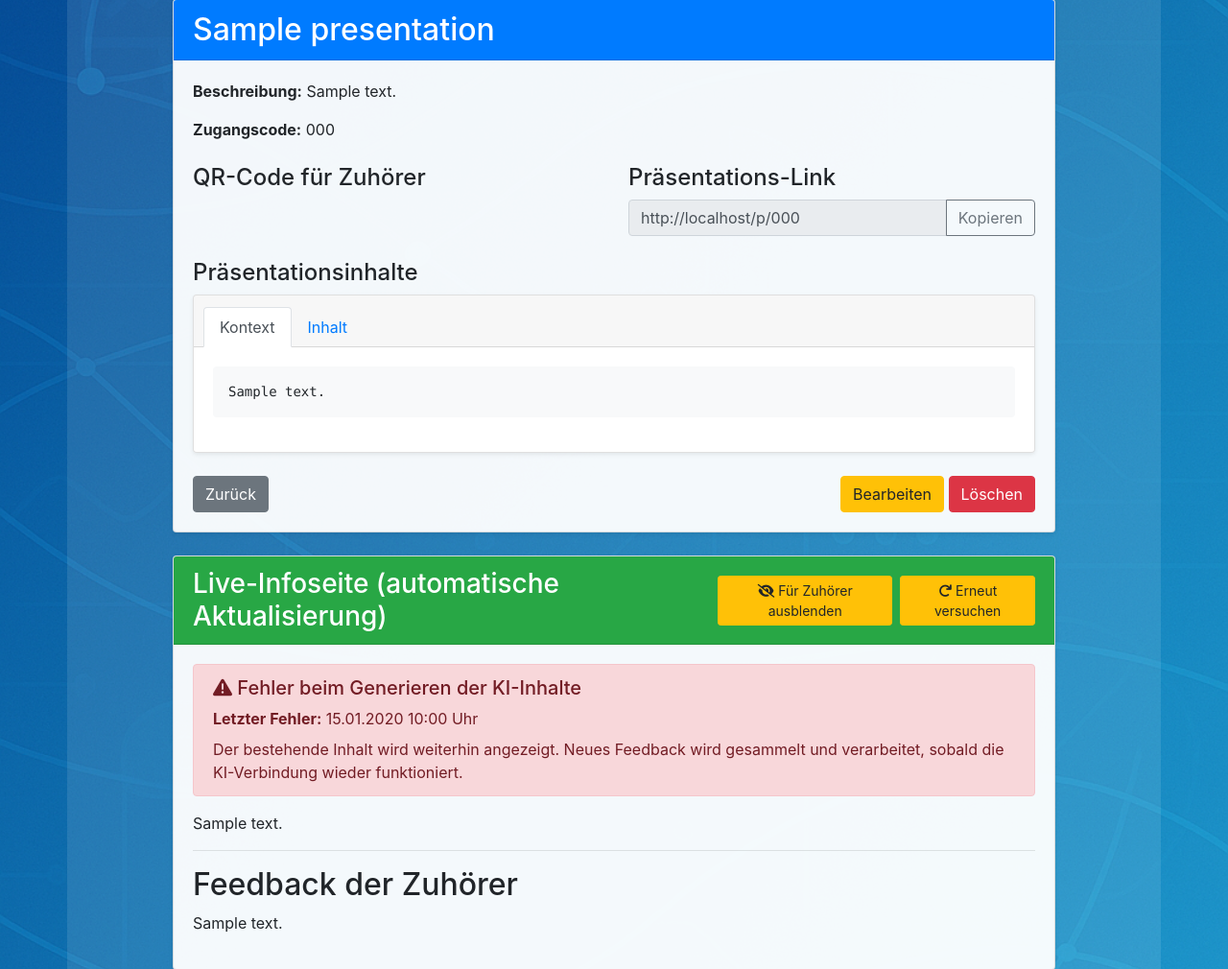
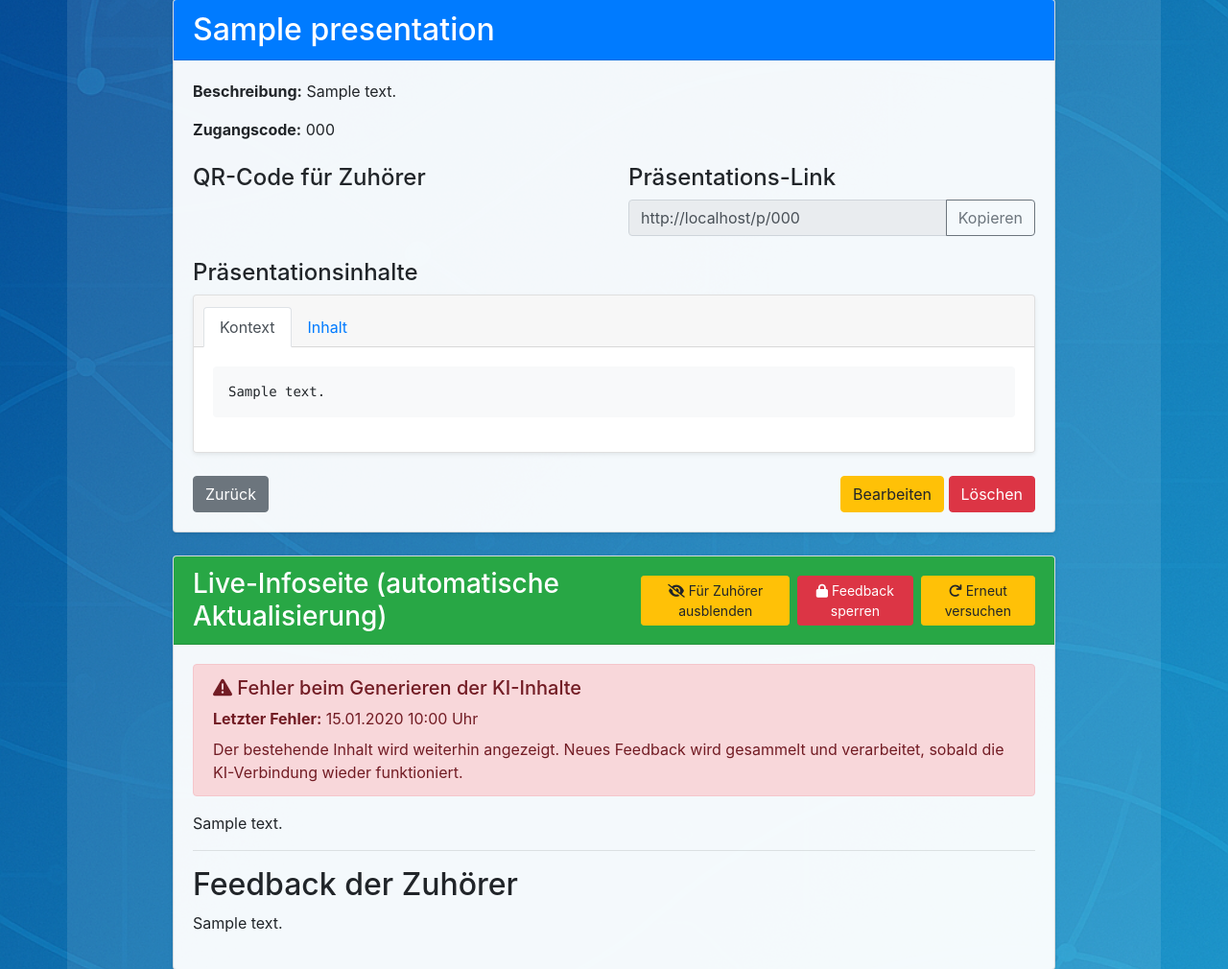
Before and after one commit to DG1001/ConfChat, a Flask app: page /presentation/1 in a window 1280 px wide. Shown: the part 153-1163 px from the top of the page at 96% size. Run offline with Flask 3, Linux system fonts and the light colour scheme; a user stored in the database is signed in; tables that the repository leaves empty hold one stand-in row (values such as "Sample post"); some libraries are stand-ins or nearby versions.

Commit message:
feat(presentation): add feedback control for presentations
This commit introduces a new feature that allows presenters to enable or disable feedback submissions during their presentations. A new column, `feedback_disabled`, has been added to the database model to track this setting.

It includes an endpoint to toggle feedback availability and updates the user interface accordingly to inform users whether feedback is currently accepted or locked. The frontend now reflects changes in the feedback section, providing warnings when feedback submission is disabled. Additionally, necessary database migrations are included to support these changes. This enhances user experience by allowing presenters greater control over audience interactions.

```diff
--- a/app.py
+++ b/app.py
@@ -101,6 +101,9 @@ class Presentation(db.Model):
 
     # Live info visibility for public view
     live_info_visible = db.Column(db.Boolean, default=False, nullable=False)  # Sichtbarkeit der Live-Info für Zuhörer
+
+    # Feedback control
+    feedback_disabled = db.Column(db.Boolean, default=False, nullable=False)  # Feedback-Eingabe sperren/entsperren
 
     # Soft Delete
     is_deleted = db.Column(db.Boolean, default=False, nullable=False)
@@ -626,6 +629,26 @@ def toggle_live_info_visibility(id):
 
     return redirect(url_for('view_presentation', id=id))
 
+@app.route('/presentation/<int:id>/toggle_feedback', methods=['POST'])
+@login_required
+def toggle_feedback(id):
+    presentation = Presentation.get_active_or_404(id)
+
+    # Überprüfen, ob der Benutzer der Ersteller ist
+    if presentation.user_id != current_user.id and not current_user.is_admin:
+        return redirect(url_for('dashboard'))
+
+    # Feedback-Status umschalten
+    presentation.feedback_disabled = not presentation.feedback_disabled
+    db.session.commit()
+
+    if presentation.feedback_disabled:
+        flash('Feedback wurde für Zuhörer gesperrt.', 'warning')
+    else:
+        flash('Feedback wurde für Zuhörer wieder aktiviert.', 'success')
+
+    return redirect(url_for('view_presentation', id=id))
+
 @app.route('/presentation/<int:presentation_id>/feedback/<int:feedback_id>/delete', methods=['POST'])
 @login_required
 def delete_feedback(presentation_id, feedback_id):
@@ -901,6 +924,13 @@ def submit_feedback(access_code):
             from flask import abort
             abort(404)
 
+        # Überprüfen, ob Feedback gesperrt ist
+        if presentation.feedback_disabled:
+            return jsonify({
+                'success': False,
+                'error': 'Feedback ist aktuell vom Präsentator deaktiviert.'
+            }), 403
+
         feedback_content = request.form.get('feedback')
         participant_name = request.form.get('participant_name')
 
--- a/templates/view_presentation.html
+++ b/templates/view_presentation.html
@@ -79,6 +79,17 @@
                             {% else %}
                                 <button type="submit" class="btn btn-info btn-sm" title="Live-Info für Zuhörer freigeben">
                                     <i class="fas fa-eye"></i> Für Zuhörer freigeben
+                                </button>
+                            {% endif %}
+                        </form>
+                        <form method="post" action="{{ url_for('toggle_feedback', id=presentation.id) }}" style="display: inline;" class="mr-2">
+                            {% if presentation.feedback_disabled %}
+                                <button type="submit" class="btn btn-success btn-sm" title="Feedback für Zuhörer wieder aktivieren">
+                                    <i class="fas fa-unlock"></i> Feedback aktivieren
+                                </button>
+                            {% else %}
+                                <button type="submit" class="btn btn-danger btn-sm" title="Feedback für Zuhörer sperren">
+                                    <i class="fas fa-lock"></i> Feedback sperren
                                 </button>
                             {% endif %}
                         </form>
```
Also changed, not shown: migrate_db.py (+13 -1 lines), templates/public_view.html (+42 -30 lines).
